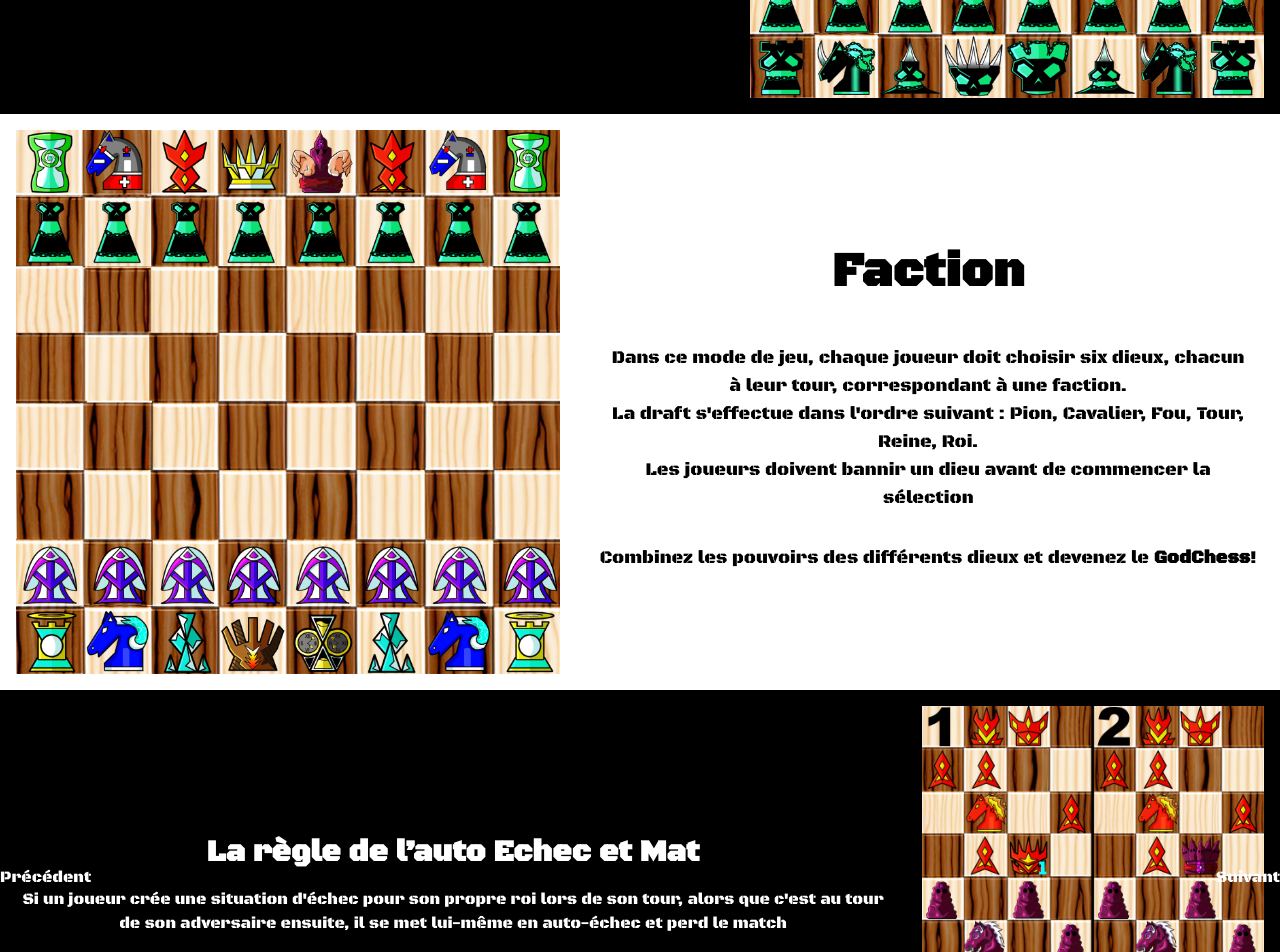
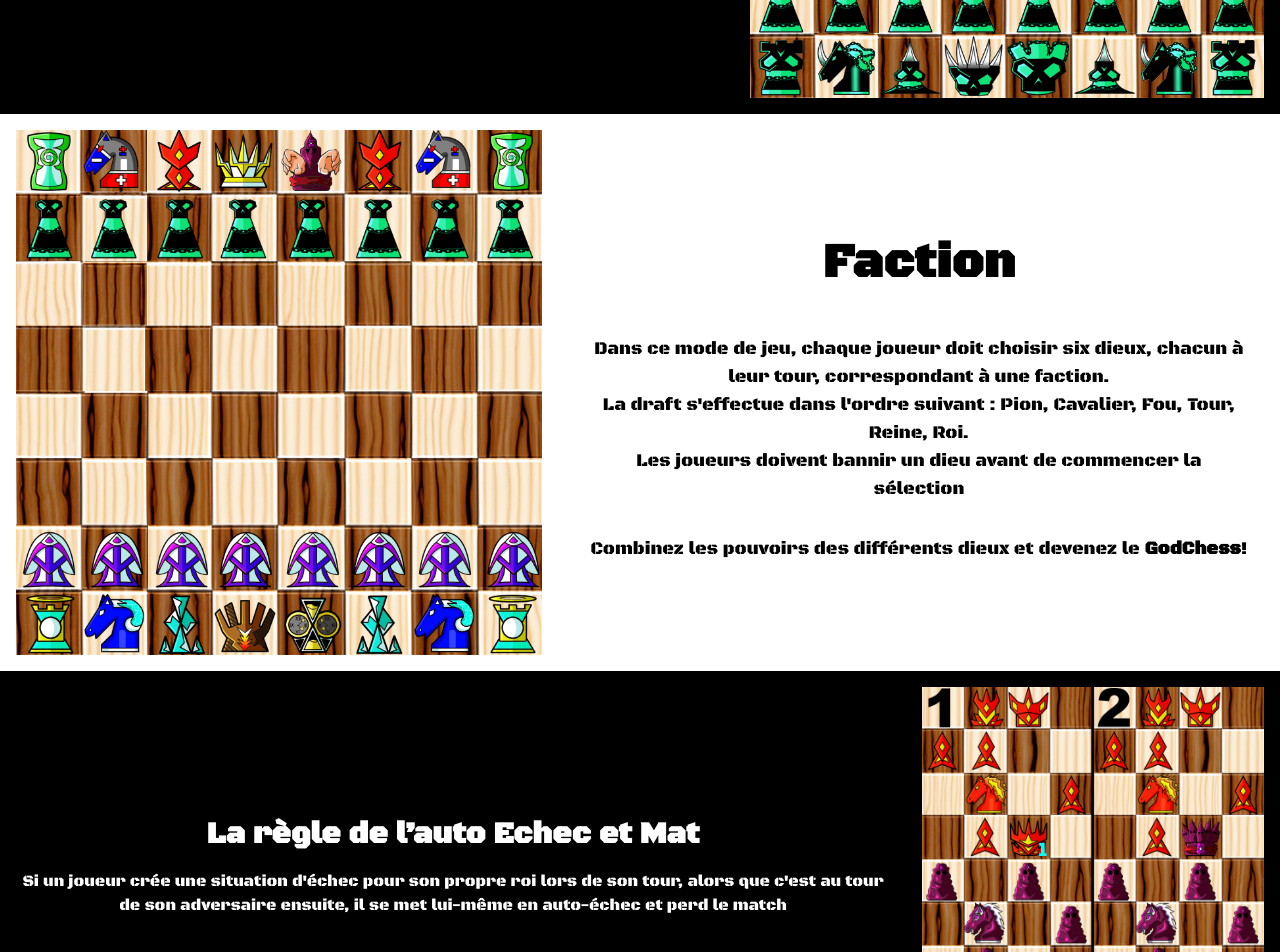
Before and after one commit to FabriceValmont/WebSiteGodsChess, a Next.js app: page /Gameplay in a window 1280 px wide. Shown: the part 1360-2312 px from the top of the page. Built offline with nearby package versions, Linux system fonts and the light colour scheme.

Commit message:
carrousel précédent et suivant

```diff
--- a/app/Components/Carrousel.js
+++ b/app/Components/Carrousel.js
@@ -44,13 +44,13 @@ class Carrousel extends Component {
           ))}
         </div>
         <button
-          className="absolute left-0 top-1/2 transform -translate-y-1/2 text-white"
+          className="absolute bottom-[1rem] right-1/2 transform -translate-x-1/2 text-white"
           onClick={this.prevSlide}
         >
           Précédent
         </button>
         <button
-          className="absolute right-0 top-1/2 transform -translate-y-1/2 text-white"
+          className="absolute bottom-[1rem] left-1/2 transform translate-x-1/2 text-white"
           onClick={this.nextSlide}
         >
           Suivant
--- a/app/Components/Header.js
+++ b/app/Components/Header.js
@@ -7,7 +7,6 @@ import { useSession } from '../CustomHooks/SessionContext';
 
 const Header = () => {
   const { isAuthenticated } = useSession();
-  console.log(isAuthenticated)
 
   return (
     <header className="bg-black sticky top-0 z-10">
--- a/app/Components/SectionGameplayFaction.js
+++ b/app/Components/SectionGameplayFaction.js
@@ -5,7 +5,7 @@ const SectionGameplayFaction = () => {
   return (
     <div className="flex">
       <div className="m-4">
-        <Image className="" src="/gameplay/Plateau_d'échec_new_faction.png" width={850} height={850}/>
+        <Image className="" src="/gameplay/Plateau_d'échec_new_faction.png" width={800} height={800}/>
       </div>
       <div className="text-center flex flex-col justify-center align-center items-center">
         <h2 className="p-4 text-5xl font-bold">Faction</h2>
```
